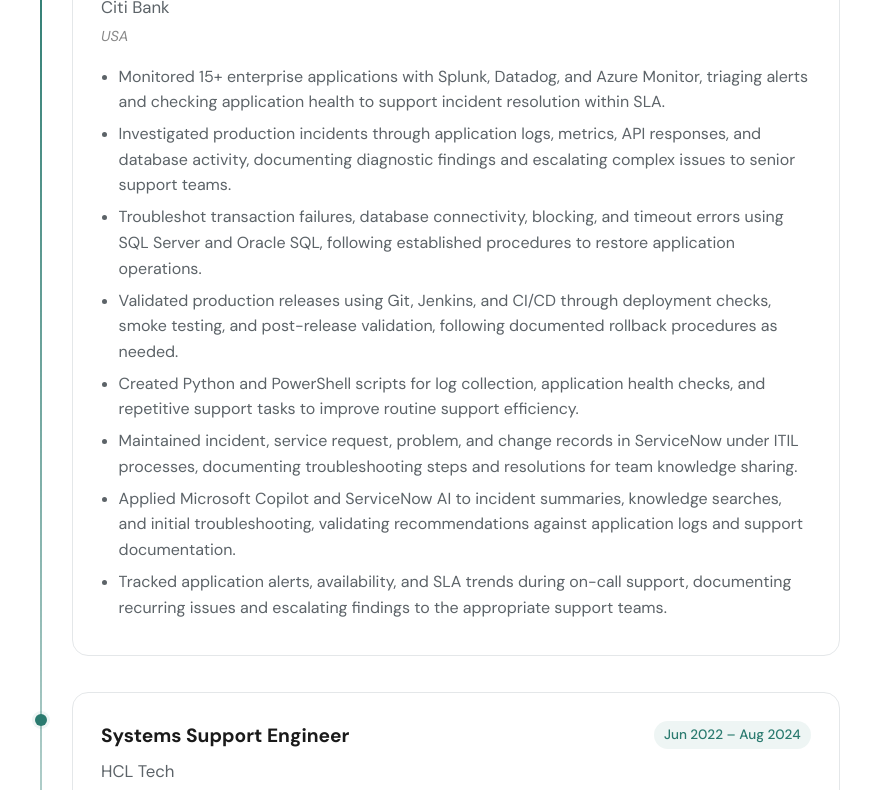
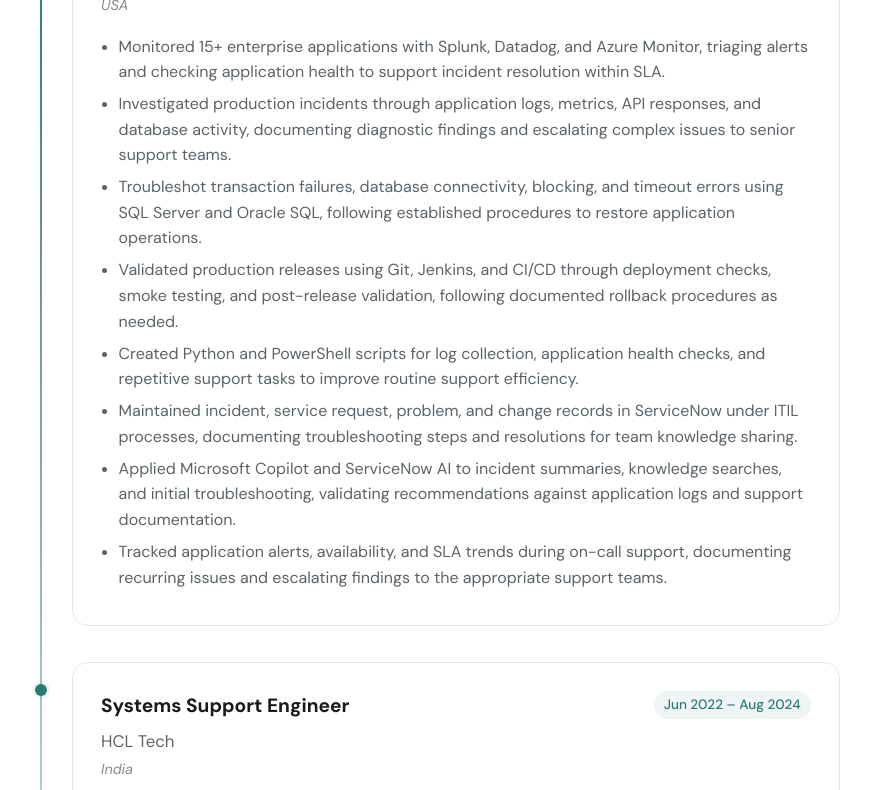
Before and after one commit to akhilabodepudi/portfolio, a plain HTML site: page index.html in a window 1280 px wide. Shown: the part 1850-2640 px from the top of the page, without its empty margins (200-1071 px from the left). Drawn offline with Linux system fonts and the light colour scheme.

Commit message:
Update index.html

```diff
--- a/index.html
+++ b/index.html
@@ -113,7 +113,7 @@
                 <h3>Application Support Engineer</h3>
                 <span class="duration">Jan 2026 – Present</span>
               </div>
-              <p class="company">Citi Bank</p>
+              <!-- <p class="company">Citi Bank</p> -->
               <p class="location">USA</p>
               <ul class="description">
                 <li>Monitored 15+ enterprise applications with Splunk, Datadog, and Azure Monitor, triaging alerts and checking application health to support incident resolution within SLA.</li>
```
